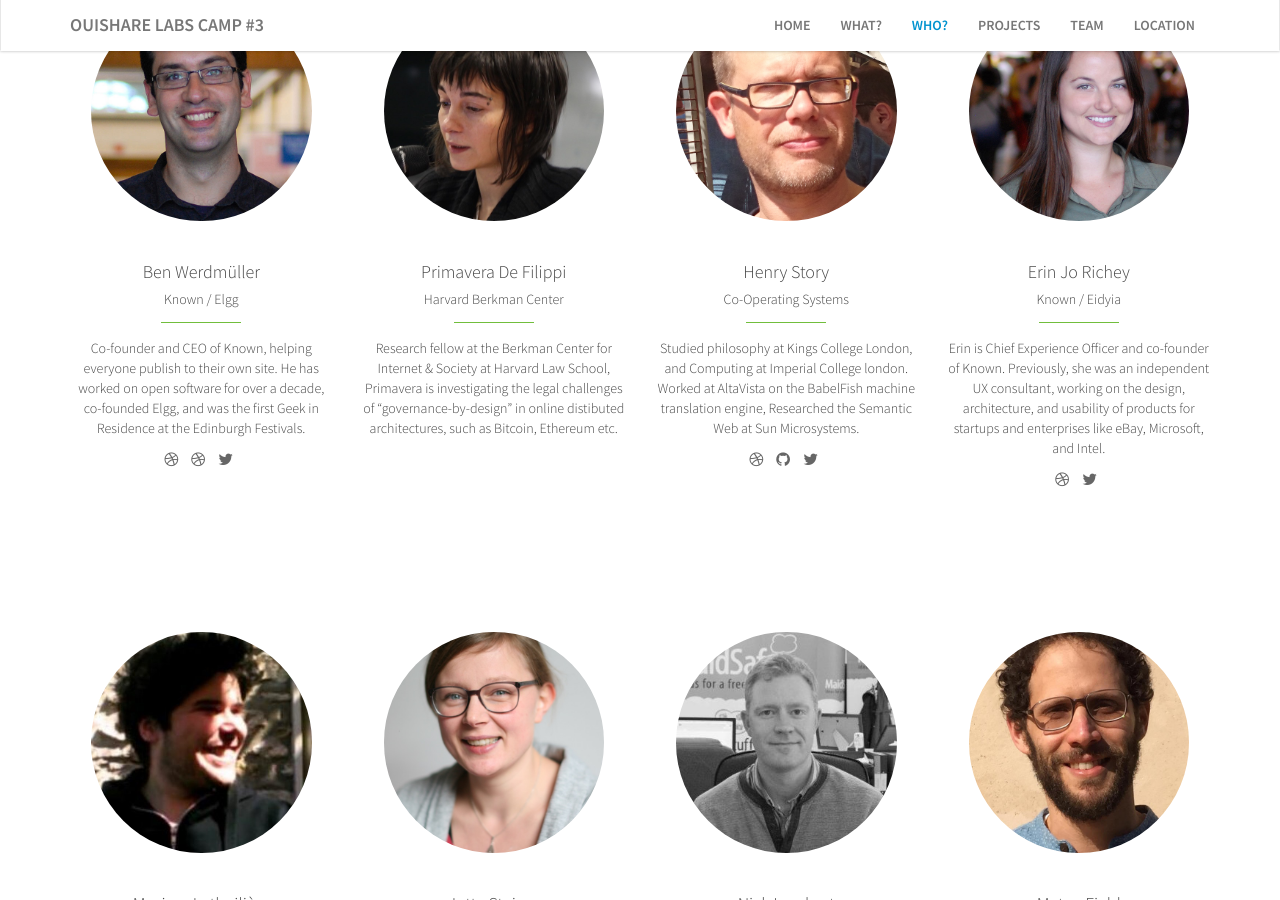
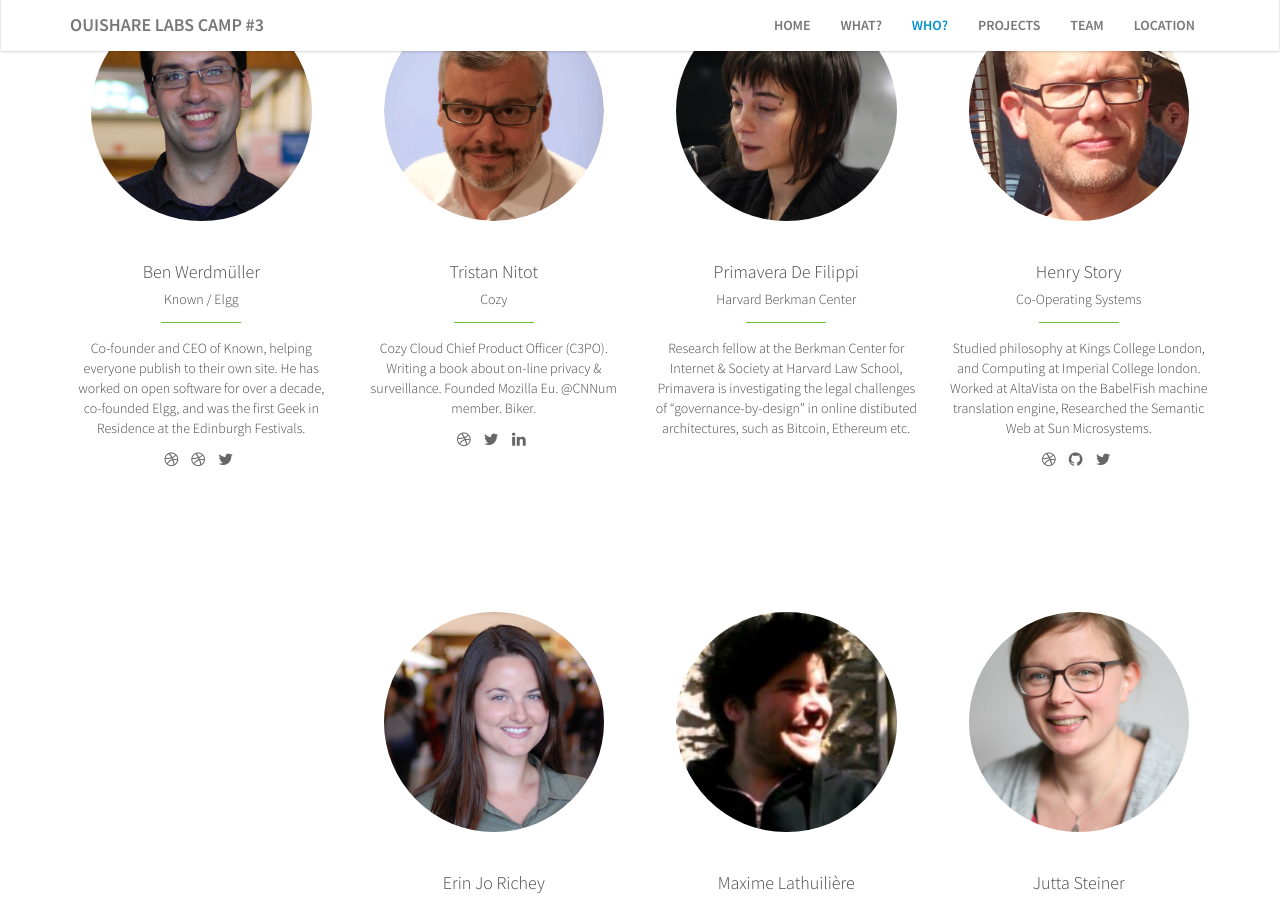
Before and after one commit to OuiShare/OuiShare-Labs-Camp, a Jekyll site: the page built from 2015.html, in a window 1280 px wide and 900 px high, scrolled down 2018 px. Built offline with Jekyll 4.4.1, drawn with Linux system fonts in a browser that asks for light colours; a script that is not in the unit is left out.

Commit message:
Adds tristan

```diff
--- a/_data/speakers.yml
+++ b/_data/speakers.yml
@@ -9,6 +9,17 @@
   stream_url: http://werd.io/
   linkedin_url:
   website: http://benwerd.com
+
+- name: Tristan Nitot
+  id: tristan
+  role: Cozy
+  meta: >
+    Cozy Cloud Chief Product Officer (C3PO).
+    Writing a book about on-line privacy & surveillance.
+    Founded Mozilla Eu. @CNNum member. Biker.
+  twitter_username: nitot
+  website: http://standblog.org/blog/
+  linkedin_url: https://www.linkedin.com/in/nitot
 
 - name: Primavera De Filippi
   id: primavera
```
